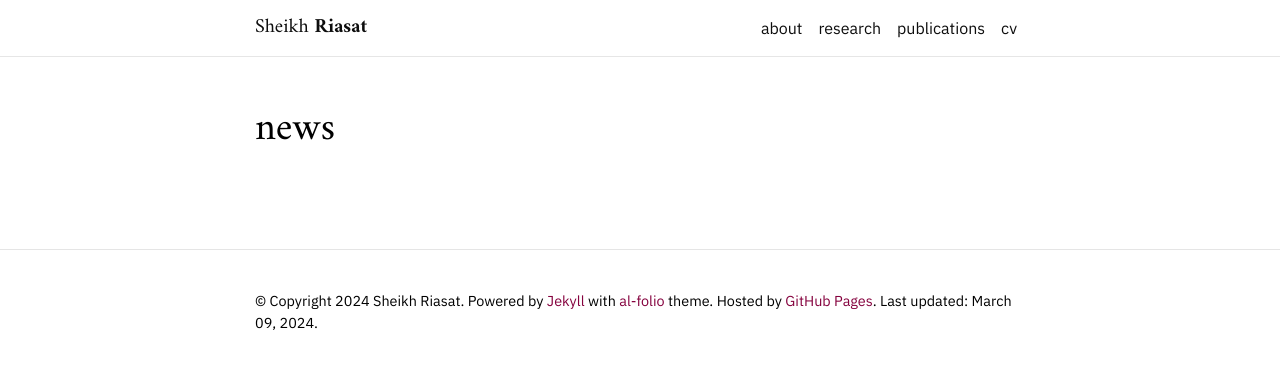
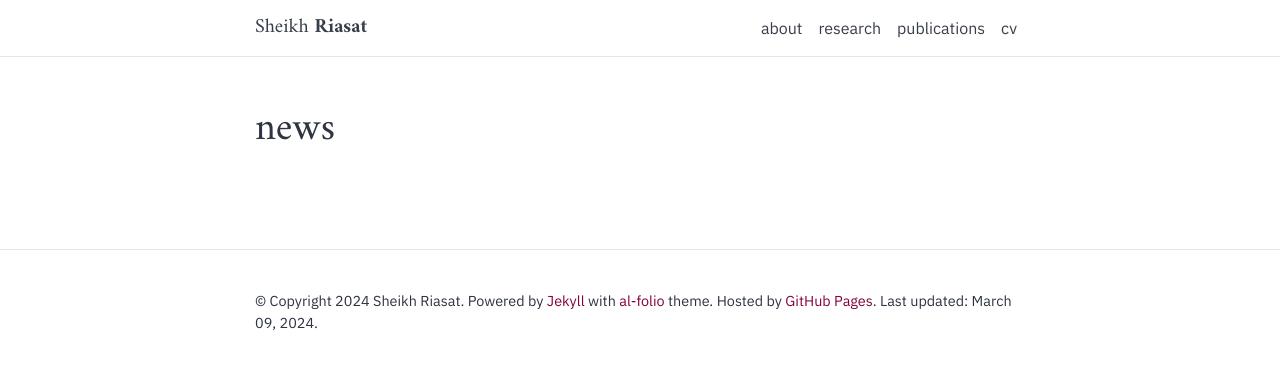
Before and after one commit to TheFermi0n/TheFermi0n.github.io, a Jekyll site: the page built from news.html, in a window 1280 px wide. Shown: the top 369 px of the page. Built offline with Jekyll 4.4.1, drawn with Linux system fonts in a browser that asks for light colours; full-size pictures stand in for the smaller copies a plugin makes; comment, search, counter and statistics services are not loaded; a style sheet for code colours, icons or effects is not loaded.

Commit message:
change color

```diff
--- a/_sass/_themes.scss
+++ b/_sass/_themes.scss
@@ -6,9 +6,9 @@
   --global-bg-color: #{$white-color};
   --global-code-bg-color: #{$code-bg-color-light};
   --global-text-color: #{$black-color};
-  --global-text-color-light: #{$grey-color};
+  --global-text-color-light: #{$grey-color-light};
   --global-theme-color: #{$purple-color};
-  --global-hover-color: #{$purple-color};
+  --global-hover-color: #{$red-color};
   --global-hover-text-color: #{$white-color};
   --global-footer-bg-color: #{$grey-color-dark};
   --global-footer-text-color: #{$grey-color-light};
@@ -50,13 +50,13 @@
 html[data-theme='dark'] {
   --global-bg-color: #{$grey-color-dark};
   --global-code-bg-color: #{$code-bg-color-dark};
-  --global-text-color: #{$grey-color-light};
-  --global-text-color-light: #{$grey-color-light};
-  --global-theme-color: #{$cyan-color};
+  --global-text-color: #{$white-color};
+  --global-text-color-light: #{$grey-color};
+  --global-theme-color: #{$red-color};
   --global-hover-color: #{$cyan-color};
   --global-hover-text-color: #{$white-color};
   --global-footer-bg-color: #{$grey-color-light};
-  --global-footer-text-color: #{$grey-color-dark};
+  --global-footer-text-color: #{$grey-color};
   --global-footer-link-color: #{$black-color};
   --global-distill-app-color: #{$grey-color-light};
   --global-divider-color: #424246;
--- a/_sass/_variables.scss
+++ b/_sass/_variables.scss
@@ -4,12 +4,12 @@
  ******************************************************************************/
 
 // Colors
-$red-color:           #FF3636 !default;
+$red-color:           #BF616A !default;
 $red-color-dark:      #B71C1C !default;
 $orange-color:        #F29105 !default;
 $blue-color:          #0076df !default;
 $blue-color-dark:     #00369f !default;
-$cyan-color:          #2698BA !default;
+$cyan-color:          #B48EAD !default;
 $light-cyan-color:    lighten($cyan-color, 25%);
 $green-color:         #00ab37 !default;
 $green-color-lime:    #B7D12A !default;
@@ -20,15 +20,15 @@
 $light-purple-color:  lighten($purple-color, 25%);
 $pink-color:          #f92080 !default;
 $pink-color-light:    #ffdddd !default;
-$yellow-color:        #efcc00 !default;
+$yellow-color:        #EBCB8B !default;
 
-$grey-color:          #828282 !default;
-$grey-color-light:    lighten($grey-color, 40%);
-$grey-color-dark:     #1C1C1D;
-$grey-900:            #212529;
+$grey-color:          #ABB9CF !default;
+$grey-color-light:    #4C566A !default;
+$grey-color-dark:     #242933;
+$grey-900:            #2E3440;
 
 $white-color: #ffffff !default;
-$black-color: #000000 !default;
+$black-color: #2E3440 !default;
 
 // Theme colors
 
```
